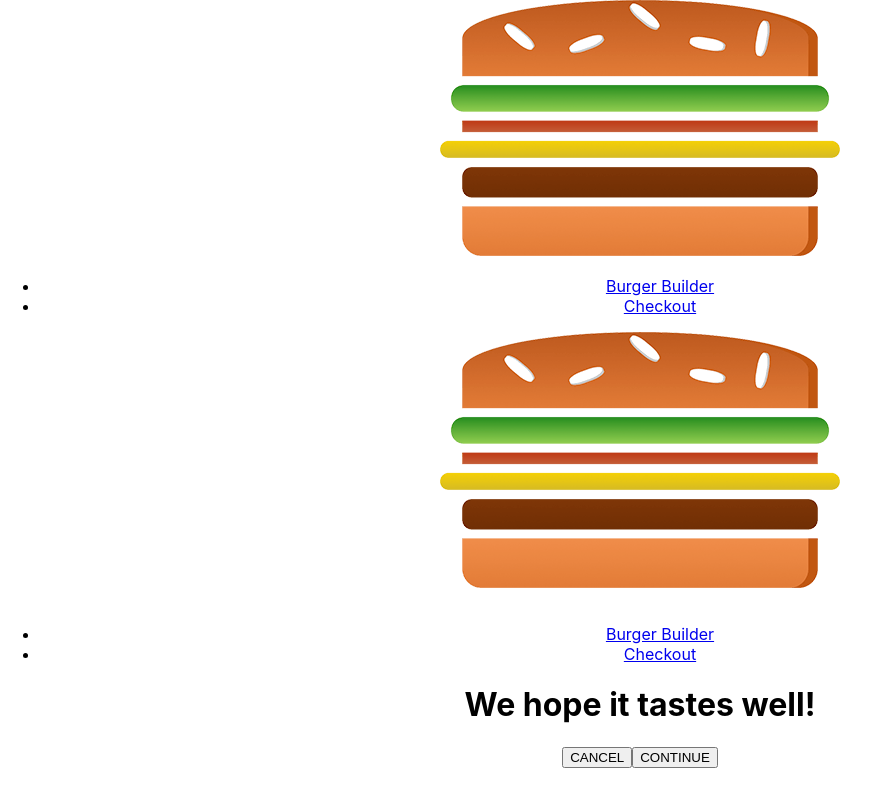
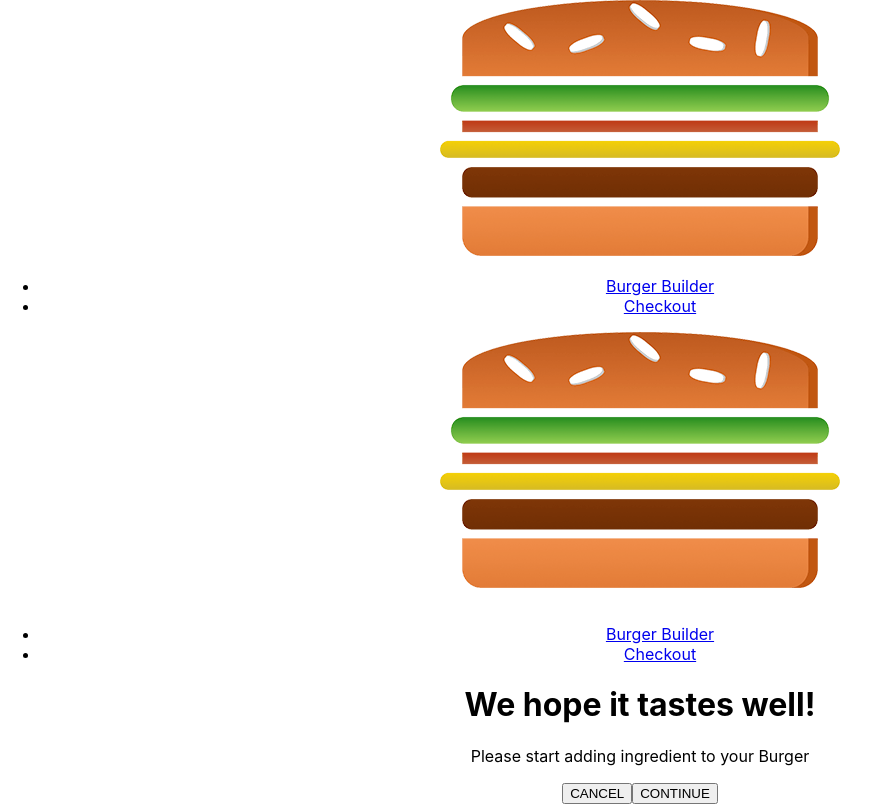
Before and after one commit to kamalyadav11/Burger-King, a React app: page /checkout in a window 1280 px wide. Shown: the whole page, without its empty margins (0-880 px from the left). Built offline with nearby package versions, Linux system fonts and the light colour scheme.

Commit message:
extracted data from queryPrams

```diff
--- a/src/containers/Checkout/Checkout.js
+++ b/src/containers/Checkout/Checkout.js
@@ -10,6 +10,17 @@
       bacon: 1
     }
   };
+
+  componentDidMount() {
+    const query = new URLSearchParams(this.props.location.search);
+    const ingredients = {};
+    for (let param of query.entries()) {
+      //['salad', '1']
+      ingredients[param[0]] = +param[1];
+    }
+
+    this.setState({ ingredients });
+  }
 
   onCheckoutCancelled = () => {
     this.props.history.goBack();
```
